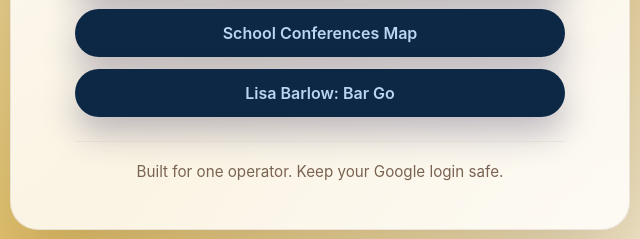
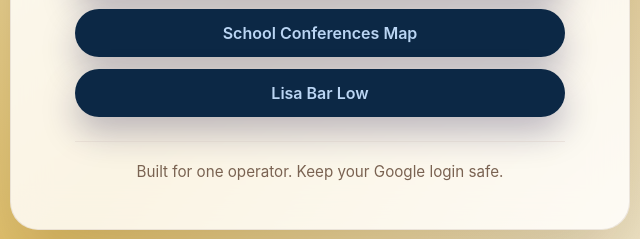
Before and after one commit to abobilly/badgey-homepage, a website: page index.html in a window 1280 px wide. Shown: the part 533-772 px from the top of the page, 320-960 px from the left. Drawn offline with Linux system fonts and the light colour scheme.

Commit message:
Update Lisa Bar Low button link to lisa.badgey.org

```diff
--- a/index.html
+++ b/index.html
@@ -211,7 +211,7 @@
       <a href="https://app.badgey.org" class="cta">Gmail Tool</a>
       <a href="https://piano.badgey.org" class="cta cta-secondary">Piano App</a>
       <a href="https://conferences.badgey.org" class="cta cta-secondary">School Conferences Map</a>
-      <a href="https://auntie-balance-beam.lovable.app" class="cta cta-secondary">Lisa Barlow: Bar Go</a>
+      <a href="https://lisa.badgey.org" class="cta cta-secondary">Lisa Bar Low</a>
     </div>
     <footer>
       Built for one operator. Keep your Google login safe.
```
